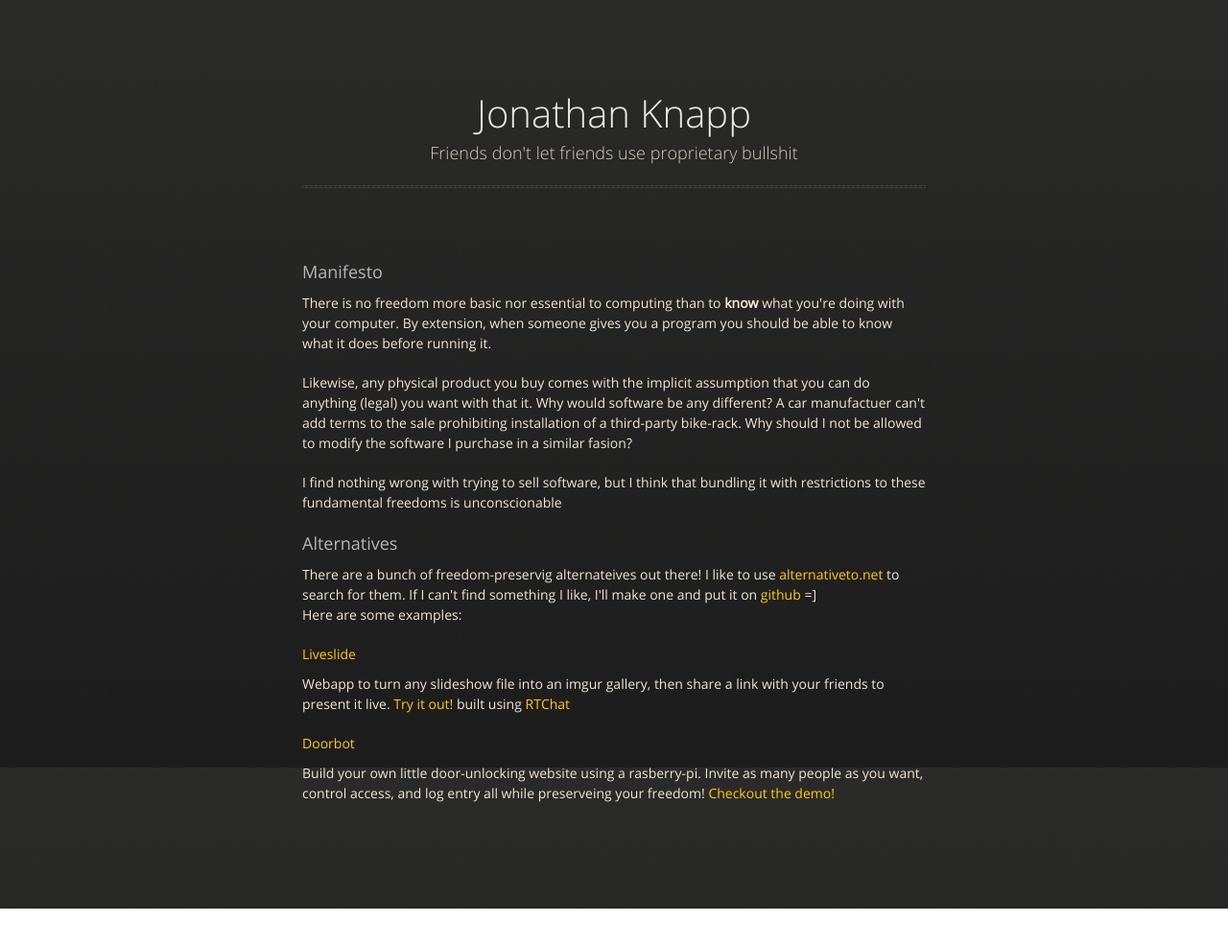
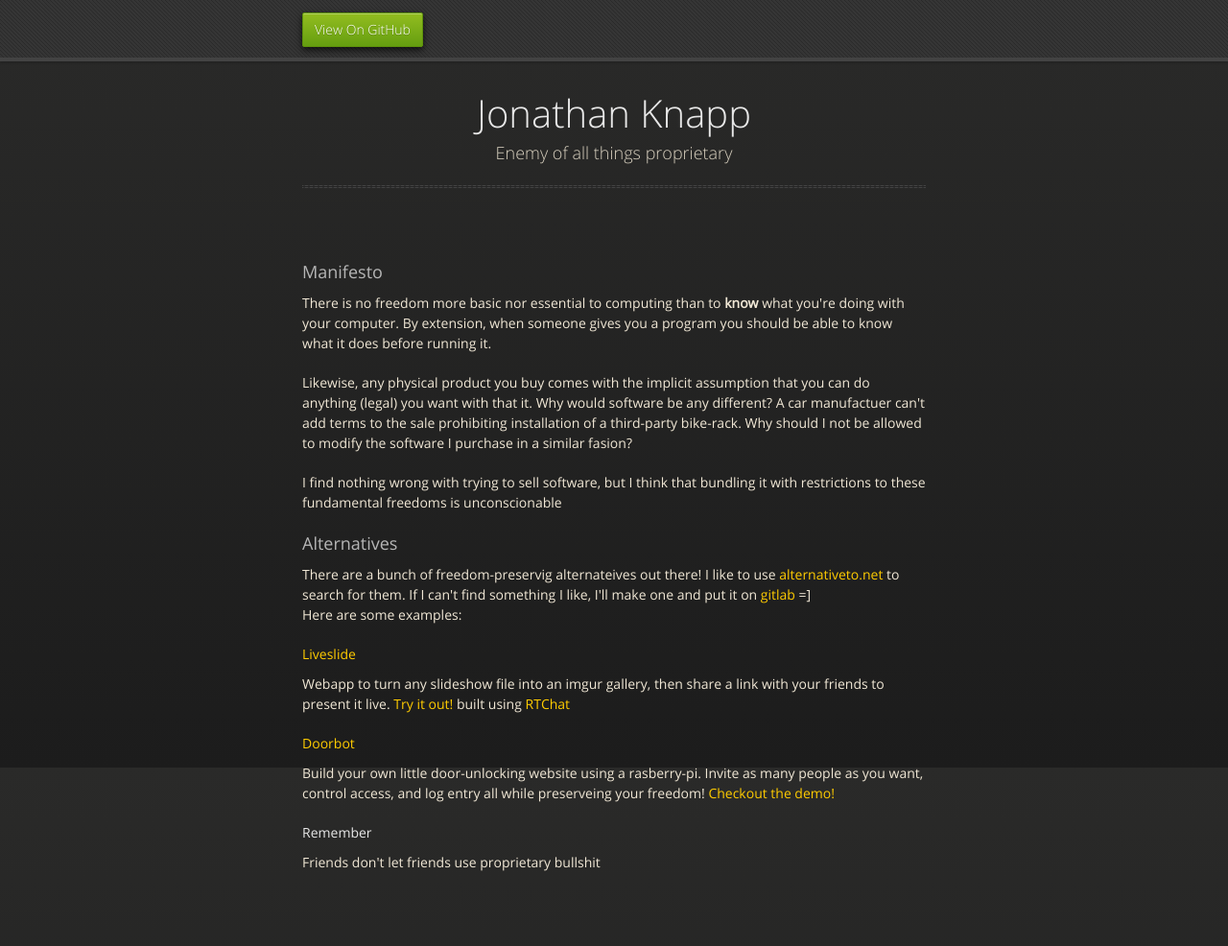
Before and after one commit to Thann/thann.github.com, a plain HTML site: page index.html in a window 1280 px wide. Shown: the whole page at 96% size. Before the commit the page ends 947 px from the top, so only its background shows below. Drawn offline with nearby package versions, Linux system fonts and the light colour scheme.

Commit message:
small changes

```diff
--- a/index.html
+++ b/index.html
@@ -6,8 +6,8 @@
     <title>Jonathan Knapp by Thann</title>
     <link rel="stylesheet" href="stylesheets/styles.css">
     <link rel="stylesheet" href="stylesheets/pygment_trac.css">
-    <script src="https://ajax.googleapis.com/ajax/libs/jquery/1.7.1/jquery.min.js"></script>
-    <script src="javascripts/respond.js"></script>
+    <!--<script src="https://ajax.googleapis.com/ajax/libs/jquery/1.7.1/jquery.min.js"></script>
+    <script src="javascripts/respond.js"></script>-->
     <!--[if lt IE 9]>
       <script src="//html5shiv.googlecode.com/svn/trunk/html5.js"></script>
     <![endif]-->
@@ -18,7 +18,7 @@
 
   </head>
   <body>
-      <!--<div id="header">
+      <div id="header">
         <nav>
           <li class="fork"><a href="https://github.com/Thann">View On GitHub</a></li>
         </nav>
@@ -29,7 +29,7 @@
       <section>
         <div id="title">
           <h1>Jonathan Knapp</h1>
-          <p>Friends don't let friends use proprietary bullshit</p>
+          <p>Enemy of all things proprietary</p>
           <hr>
           <!--<span class="credits left">Project maintained by <a href="https://github.com/Thann">Thann</a></span>-->
           <!--<span class="credits right">Hosted on GitHub Pages &mdash; Theme by <a href="http://twitter.com/#!/michigangraham">mattgraham</a></span>-->
@@ -54,7 +54,7 @@
         <p>There are a bunch of freedom-preservig alternateives out there!
           I like to use <a href="https://alternativeto.net/" target="_blank">alternativeto.net</a> to search for them.
           If I can't find something I like, I'll make one and put it on
-          <a href="https://github.com/Thann">github</a> =]
+          <a href="https://gitlab.com/Thann">gitlab</a> =]
           <br>
           Here are some examples:</p>
 
@@ -76,7 +76,8 @@
           Invite as many people as you want, control access, and log entry all while preserveing your freedom!
           <a href="https://thann.gitlab.io/Doorbot/#login" target="_blank">Checkout the demo!</a>
         </p>
-
+        <h4>Remember</h4>
+        <p>Friends don't let friends use proprietary bullshit</p>
       </section>
 
     </div>
```
